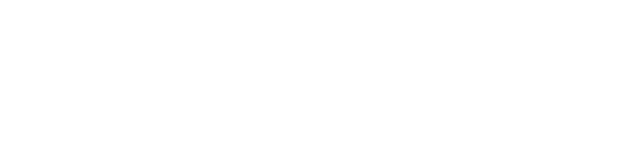
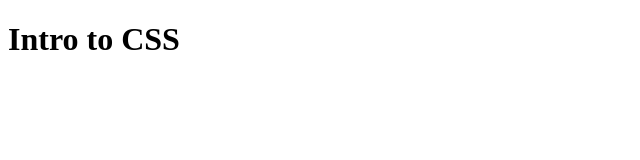
Before and after one commit to Jamie-Kwon9/Unit-2-CSS-26-27, a plain HTML site: page Lesson01-Intro-to-CSS/index.html in a window 1280 px wide. Shown: the whole page, without its empty margins (0-640 px from the left). Drawn offline with Linux system fonts and the light colour scheme.

Commit message:
First file created

```diff
--- a/Lesson01-Intro-to-CSS/index.html
+++ b/Lesson01-Intro-to-CSS/index.html
@@ -6,6 +6,7 @@
     <title>Intro to CSS</title>
 </head>
 <body>
+    <h1>Intro to CSS</h1>
 
 </body>
 </html>
```
